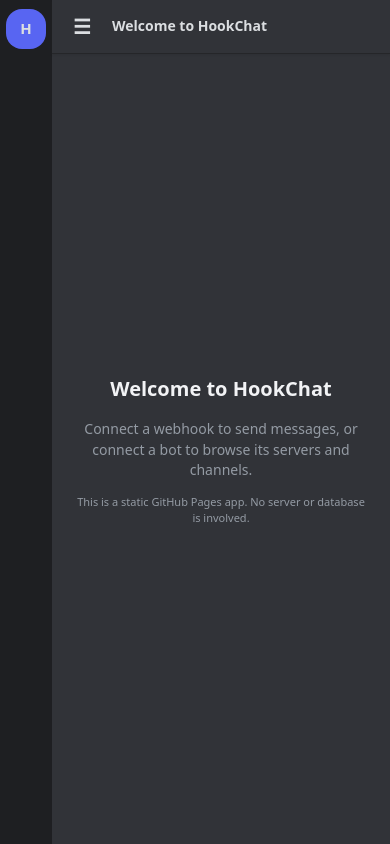
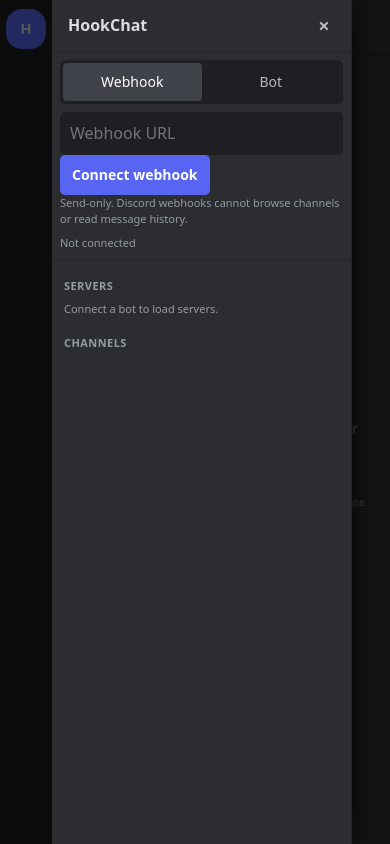
Before and after one commit to BR3XALITYalt/HookChat, a plain HTML site: page index.html in a window 390 px wide. Both pictures are taken after a click on the button "Toggle sidebar". Drawn offline with Linux system fonts and the light colour scheme.

Commit message:
Fix sidebar controls on mobile

```diff
--- a/index.html
+++ b/index.html
@@ -37,7 +37,8 @@
   .servers{padding:calc(9px + env(safe-area-inset-top)) 5px max(10px,env(safe-area-inset-bottom));gap:10px}
   .server{width:40px;height:40px;flex:none}
   .sidebar{display:none;position:fixed;z-index:20;left:52px;top:0;bottom:0;bottom:env(safe-area-inset-bottom);width:min(300px,calc(100vw - 68px));box-shadow:8px 0 24px #0008;padding-bottom:env(safe-area-inset-bottom)}
-  .app.sidebar-hidden .sidebar{display:none}\n  .app.show-sidebar .sidebar{display:flex}
+  .app.sidebar-hidden .sidebar{display:none}
+  .app.show-sidebar .sidebar{display:flex}
   .app.show-sidebar:before{content:"";position:fixed;z-index:19;inset:0;background:#0009}
   .topbar{height:54px;padding:0 10px;gap:10px;padding-top:env(safe-area-inset-top)}
   #menu{width:40px;height:40px;flex:none;border-radius:8px}
@@ -101,7 +102,9 @@
  const status=(s,kind="")=>{ $("status").textContent=s;$("status").className="status "+kind; };
  function setMode(next){mode=next;$("webhookTab").classList.toggle("active",next==="webhook");$("botTab").classList.toggle("active",next==="bot");$("webhookPanel").classList.toggle("hidden",next!=="webhook");$("botPanel").classList.toggle("hidden",next!=="bot");$("guildList").innerHTML="";$("channelList").innerHTML="";$("composerWrap").hidden=true;status("Not connected");}
  $("webhookTab").onclick=()=>setMode("webhook");$("botTab").onclick=()=>setMode("bot");
- function setSidebar(open){const mobile=window.matchMedia("(max-width:520px)").matches;$("app").classList.toggle("show-sidebar",mobile&&open);$("app").classList.toggle("sidebar-hidden",!mobile&&!open);$("menu").setAttribute("aria-expanded",String(open));}\n $("menu").onclick=()=>{const mobile=window.matchMedia("(max-width:520px)").matches;const open=mobile?!$("app").classList.contains("show-sidebar"):$("app").classList.contains("sidebar-hidden");setSidebar(open);};\n $("closeSidebar").onclick=()=>setSidebar(false);
+ function setSidebar(open){const mobile=window.matchMedia("(max-width:520px)").matches;$("app").classList.toggle("show-sidebar",mobile&&open);$("app").classList.toggle("sidebar-hidden",!mobile&&!open);$("menu").setAttribute("aria-expanded",String(open));}
+ $("menu").onclick=()=>{const mobile=window.matchMedia("(max-width:520px)").matches;const open=mobile?!$("app").classList.contains("show-sidebar"):$("app").classList.contains("sidebar-hidden");setSidebar(open);};
+ $("closeSidebar").onclick=()=>setSidebar(false);
  function closeMobileSidebar(){if(window.matchMedia("(max-width:520px)").matches)setSidebar(false);}
  document.addEventListener("keydown",e=>{if(e.key==="Escape")closeMobileSidebar();});
  document.addEventListener("click",e=>{if(!window.matchMedia("(max-width:520px)").matches)return;if(!$ ("app").classList.contains("show-sidebar"))return;if(!e.target.closest(".sidebar")&&!e.target.closest("#menu"))closeMobileSidebar();});
```
